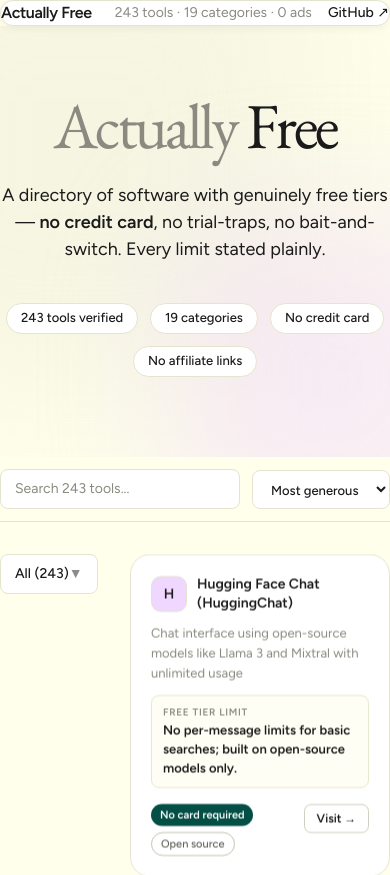
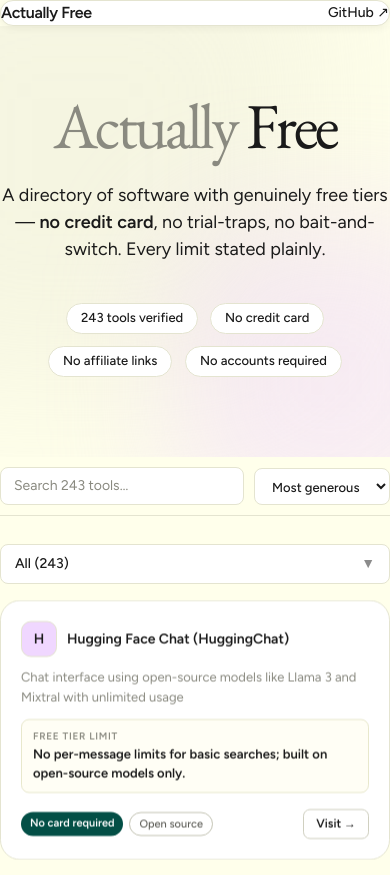
Before and after one commit to classthandstrategies-ai/actually-free, a React (Vite) app: page / in a window 390 px wide. Shown: the top 875 px of the page. Built offline with nearby package versions, Linux system fonts and the light colour scheme.

Commit message:
fix: 10-issue flagship audit — sort bug, sidebar perf, mobile layout, dead CSS, accessible controls, dynamic counts, result feedback, stagger, empty category

```diff
--- a/src/App.jsx
+++ b/src/App.jsx
@@ -9,6 +9,8 @@
 import HowToReadSection from './components/HowToReadSection'
 import MissionBand from './components/MissionBand'
 import Footer from './components/Footer'
+
+const TOTAL = tools.length
 
 function App() {
   const [search, setSearch] = useState('')
@@ -36,43 +38,61 @@
       result = [...result].sort((a, b) => (b.generosity || 0) - (a.generosity || 0))
     } else if (sort === 'alphabetical') {
       result = [...result].sort((a, b) => a.name.localeCompare(b.name))
+    } else if (sort === 'category') {
+      result = [...result].sort((a, b) =>
+        a.category.localeCompare(b.category) || a.name.localeCompare(b.name)
+      )
     }
 
     return result
   }, [search, activeCategory, sort])
 
   const categoryCounts = useMemo(() => {
-    const counts = {}
+    const counts = { all: tools.length }
     categories.forEach((cat) => {
-      if (cat.slug === 'all') {
-        counts[cat.slug] = tools.length
-      } else {
+      if (cat.slug !== 'all') {
         counts[cat.slug] = tools.filter((t) => t.category === cat.slug).length
       }
     })
     return counts
   }, [])
 
+  const isFiltered = search.length > 0 || activeCategory !== 'all'
+
   return (
     <div style={{ minHeight: '100vh', background: '#ffffeb' }}>
-      <Nav />
-      <Hero />
+      <Nav total={TOTAL} categories={categories} />
+      <Hero total={TOTAL} />
 
       {/* Sticky controls */}
-      <div className="sticky z-40" style={{ top: '68px' }}>
+      <div className="sticky z-40" style={{ top: '64px' }}>
         <Controls
           search={search}
           onSearchChange={setSearch}
           sort={sort}
           onSortChange={setSort}
+          total={TOTAL}
+          resultCount={filtered.length}
+          isFiltered={isFiltered}
         />
       </div>
 
       {/* Main content */}
-      <main className="max-w-[1200px] mx-auto px-6" style={{ paddingTop: '32px', paddingBottom: '64px' }}>
+      <main className="max-w-[1200px] mx-auto px-6" style={{ paddingTop: '28px', paddingBottom: '64px' }}>
+        {/* Mobile: category selector above grid */}
+        <div className="md:hidden" style={{ marginBottom: '16px' }}>
+          <CategorySidebar
+            categories={categories}
+            active={activeCategory}
+            counts={categoryCounts}
+            onSelect={setActiveCategory}
+            mobileOnly
+          />
+        </div>
+
         <div style={{ display: 'flex', gap: '32px', alignItems: 'flex-start' }}>
-          {/* Sidebar — handles its own mobile/desktop rendering */}
-          <div style={{ flexShrink: 0, position: 'sticky', top: '136px', alignSelf: 'flex-start' }}>
+          {/* Desktop sidebar — sticky */}
+          <div className="hidden md:block" style={{ flexShrink: 0, position: 'sticky', top: '132px', alignSelf: 'flex-start' }}>
             <CategorySidebar
               categories={categories}
               active={activeCategory}
@@ -82,7 +102,7 @@
           </div>
 
           {/* Grid */}
-          <ToolGrid tools={filtered} />
+          <ToolGrid tools={filtered} total={TOTAL} isFiltered={isFiltered} />
         </div>
       </main>
 
--- a/src/components/CategorySidebar.jsx
+++ b/src/components/CategorySidebar.jsx
@@ -1,14 +1,10 @@
 import { useState } from 'react'
 
-export default function CategorySidebar({ categories, active, counts, onSelect }) {
-  const [mobileOpen, setMobileOpen] = useState(false)
-  const activeLabel = categories.find((c) => c.slug === active)?.label || 'All'
-
-  const Item = ({ cat }) => {
+function CategoryItem({ cat, active, counts, onSelect, closeMobile }) {
   const isActive = active === cat.slug
   return (
     <button
-        onClick={() => { onSelect(cat.slug); setMobileOpen(false) }}
+      onClick={() => { onSelect(cat.slug); closeMobile?.() }}
       className="w-full text-left font-figtree font-medium"
       style={{
         display: 'flex',
@@ -27,62 +23,66 @@
       onMouseLeave={(e) => { if (!isActive) e.currentTarget.style.background = 'transparent' }}
     >
       <span>{cat.label}</span>
-        <span style={{ fontSize: '11px', opacity: 0.55, marginLeft: '6px', flexShrink: 0 }}>
+      <span style={{ fontSize: '11px', opacity: 0.5, marginLeft: '6px', flexShrink: 0 }}>
         {counts[cat.slug] ?? 0}
       </span>
     </button>
   )
 }
 
+export default function CategorySidebar({ categories, active, counts, onSelect, mobileOnly }) {
+  const [mobileOpen, setMobileOpen] = useState(false)
+  const activeLabel = categories.find((c) => c.slug === active)?.label || 'All'
+  const closeMobile = () => setMobileOpen(false)
+
+  const itemList = categories.map((cat) => (
+    <CategoryItem
+      key={cat.slug}
+      cat={cat}
+      active={active}
+      counts={counts}
+      onSelect={onSelect}
+      closeMobile={closeMobile}
+    />
+  ))
+
+  if (mobileOnly) {
     return (
-    <>
-      {/* Desktop sidebar */}
-      <aside
-        className="hidden md:block flex-shrink-0"
-        style={{ width: '200px', paddingTop: '16px' }}
-      >
-        <div style={{ display: 'flex', flexDirection: 'column', gap: '2px' }}>
-          {categories.map((cat) => <Item key={cat.slug} cat={cat} />)}
-        </div>
-      </aside>
-
-      {/* Mobile dropdown */}
-      <div className="md:hidden" style={{ marginBottom: '16px' }}>
+      <div>
         <button
           onClick={() => setMobileOpen(!mobileOpen)}
+          aria-expanded={mobileOpen}
           className="w-full font-figtree font-medium text-midnight-ink bg-white"
           style={{
-            display: 'flex',
-            alignItems: 'center',
-            justifyContent: 'space-between',
-            padding: '10px 14px',
-            fontSize: '14px',
-            border: '1px solid #e4e4d0',
-            borderRadius: '8px',
-            cursor: 'pointer',
+            display: 'flex', alignItems: 'center', justifyContent: 'space-between',
+            padding: '10px 14px', fontSize: '14px', border: '1px solid #e4e4d0',
+            borderRadius: '8px', cursor: 'pointer',
           }}
         >
           <span>{activeLabel} ({counts[active] ?? 0})</span>
           <span style={{ opacity: 0.5 }}>{mobileOpen ? '▲' : '▼'}</span>
         </button>
-
         {mobileOpen && (
           <div
             className="bg-white"
             style={{
-              marginTop: '4px',
-              border: '1px solid #e4e4d0',
-              borderRadius: '8px',
-              padding: '6px',
-              boxShadow: '0 4px 16px rgba(0,0,0,0.08)',
-              maxHeight: '320px',
-              overflowY: 'auto',
+              marginTop: '4px', border: '1px solid #e4e4d0', borderRadius: '8px',
+              padding: '6px', boxShadow: '0 4px 16px rgba(0,0,0,0.08)',
+              maxHeight: '320px', overflowY: 'auto',
             }}
           >
-            {categories.map((cat) => <Item key={cat.slug} cat={cat} />)}
+            {itemList}
           </div>
         )}
       </div>
-    </>
     )
   }
+
+  return (
+    <aside style={{ width: '200px', paddingTop: '8px' }}>
+      <div style={{ display: 'flex', flexDirection: 'column', gap: '2px' }}>
+        {itemList}
+      </div>
+    </aside>
+  )
+}
--- a/src/components/Controls.jsx
+++ b/src/components/Controls.jsx
@@ -1,44 +1,72 @@
-export default function Controls({ search, onSearchChange, sort, onSortChange }) {
+export default function Controls({ search, onSearchChange, sort, onSortChange, total, resultCount, isFiltered }) {
   return (
     <div
       className="bg-cream-paper"
-      style={{ borderBottom: '1px solid #e4e4d0', paddingTop: '12px', paddingBottom: '12px' }}
+      style={{ borderBottom: '1px solid #e4e4d0', paddingTop: '10px', paddingBottom: '10px' }}
     >
-      <div className="max-w-[1200px] mx-auto px-6 flex items-center gap-3">
+      <div
+        className="max-w-[1200px] mx-auto px-6"
+        style={{ display: 'flex', alignItems: 'center', gap: '10px' }}
+      >
+        {/* Search */}
+        <div style={{ position: 'relative', flex: 1, maxWidth: '360px' }}>
           <input
             type="text"
-          placeholder="Search 243 tools..."
+            placeholder={`Search ${total} tools…`}
             value={search}
             onChange={(e) => onSearchChange(e.target.value)}
-          className="search-input font-figtree text-midnight-ink placeholder-graphite-veil bg-white"
+            aria-label="Search tools"
+            className="search-input font-figtree text-midnight-ink placeholder-graphite-veil bg-white w-full"
             style={{
-            flex: 1,
-            maxWidth: '400px',
-            padding: '10px 14px',
+              padding: '9px 36px 9px 13px',
               fontSize: '14px',
               border: '1px solid #e4e4d0',
               borderRadius: '8px',
               outline: 'none',
             }}
           />
+          {search && (
+            <button
+              onClick={() => onSearchChange('')}
+              aria-label="Clear search"
+              style={{
+                position: 'absolute', right: '10px', top: '50%', transform: 'translateY(-50%)',
+                background: 'none', border: 'none', cursor: 'pointer', color: '#8a8a80',
+                fontSize: '16px', lineHeight: 1, padding: '2px',
+              }}
+            >
+              ×
+            </button>
+          )}
+        </div>
 
+        {/* Sort */}
         <select
           value={sort}
           onChange={(e) => onSortChange(e.target.value)}
+          aria-label="Sort tools"
           className="font-figtree font-medium text-midnight-ink bg-white"
           style={{
-            padding: '10px 14px',
-            fontSize: '13px',
-            border: '1px solid #e4e4d0',
-            borderRadius: '8px',
-            outline: 'none',
-            cursor: 'pointer',
+            padding: '9px 13px', fontSize: '13px', border: '1px solid #e4e4d0',
+            borderRadius: '8px', outline: 'none', cursor: 'pointer', flexShrink: 0,
           }}
         >
           <option value="generous">Most generous</option>
           <option value="alphabetical">A–Z</option>
           <option value="category">By category</option>
         </select>
+
+        {/* Result count — only shown when filtering */}
+        {isFiltered && (
+          <span
+            className="font-figtree font-medium hidden sm:inline"
+            style={{ fontSize: '13px', color: '#8a8a80', flexShrink: 0 }}
+          >
+            {resultCount === 0
+              ? 'No results'
+              : `${resultCount} of ${total}`}
+          </span>
+        )}
       </div>
     </div>
   )
--- a/src/components/Hero.jsx
+++ b/src/components/Hero.jsx
@@ -1,4 +1,4 @@
-export default function Hero() {
+export default function Hero({ total }) {
   return (
     <section
       className="w-full bg-cream-paper relative overflow-hidden"
@@ -59,10 +59,10 @@
         {/* Stat pills */}
         <div className="flex items-center justify-center gap-3 flex-wrap">
           {[
-            '243 tools verified',
-            '19 categories',
+            `${total} tools verified`,
             'No credit card',
             'No affiliate links',
+            'No accounts required',
           ].map((stat) => (
             <span
               key={stat}
--- a/src/components/Nav.jsx
+++ b/src/components/Nav.jsx
@@ -1,4 +1,5 @@
-export default function Nav() {
+export default function Nav({ total, categories }) {
+  const catCount = categories ? categories.filter((c) => c.slug !== 'all').length : 0
   return (
     <div className="sticky top-0 z-50 px-6 pt-4 pb-2 bg-cream-paper">
       <nav
@@ -14,8 +15,8 @@
           Actually Free
         </span>
         <div className="flex items-center gap-4">
-          <span className="font-figtree text-sm text-graphite-veil">
-            243 tools · 19 categories · 0 ads
+          <span className="font-figtree text-sm text-graphite-veil hidden sm:inline">
+            {total} tools · {catCount} categories · 0 ads
           </span>
           <a
             href="https://github.com/classthandstrategies-ai/actually-free"
--- a/src/components/ToolGrid.jsx
+++ b/src/components/ToolGrid.jsx
@@ -3,15 +3,20 @@
 export default function ToolGrid({ tools }) {
   if (!tools || tools.length === 0) {
     return (
-      <div className="flex-1 text-center py-16">
-        <p className="text-smoke">No tools found. Try adjusting your filters.</p>
+      <div className="flex-1 flex flex-col items-center justify-center" style={{ paddingTop: '64px', paddingBottom: '64px' }}>
+        <p className="font-figtree font-semibold text-midnight-ink" style={{ fontSize: '16px', marginBottom: '8px' }}>
+          No tools found
+        </p>
+        <p className="font-figtree text-graphite-veil" style={{ fontSize: '14px' }}>
+          Try a different search or category
+        </p>
       </div>
     )
   }
 
   return (
-    <div className="flex-1">
-      <div className="grid grid-cols-1 md:grid-cols-2 lg:grid-cols-3 gap-6">
+    <div className="flex-1 min-w-0">
+      <div className="grid grid-cols-1 md:grid-cols-2 lg:grid-cols-3 gap-5">
         {tools.map((tool, index) => (
           <ToolCard key={`${tool.id}-${tool.category}-${index}`} tool={tool} />
         ))}
--- a/src/data/categories.js
+++ b/src/data/categories.js
@@ -3,7 +3,6 @@
   { label: 'AI Chatbots', slug: 'ai-chatbots' },
   { label: 'AI Image', slug: 'ai-image' },
   { label: 'AI Writing', slug: 'ai-writing' },
-  { label: 'AI Audio/Video', slug: 'ai-audio-video' },
   { label: 'Design Tools', slug: 'design-tools' },
   { label: 'Dev Tools', slug: 'dev-tools' },
   { label: 'Code Hosting/CI', slug: 'code-hosting-ci' },
--- a/src/index.css
+++ b/src/index.css
@@ -104,16 +104,20 @@
   border-color: #1a1a1a !important;
 }
 
-/* Staggered entrance for grid children */
-.tool-card:nth-child(1)  { animation-delay: 0ms; }
-.tool-card:nth-child(2)  { animation-delay: 40ms; }
-.tool-card:nth-child(3)  { animation-delay: 80ms; }
-.tool-card:nth-child(4)  { animation-delay: 50ms; }
-.tool-card:nth-child(5)  { animation-delay: 90ms; }
-.tool-card:nth-child(6)  { animation-delay: 130ms; }
-.tool-card:nth-child(7)  { animation-delay: 100ms; }
-.tool-card:nth-child(8)  { animation-delay: 140ms; }
+/* Staggered entrance — 3-column rows, 30ms per card */
+.tool-card:nth-child(1)  { animation-delay:   0ms; }
+.tool-card:nth-child(2)  { animation-delay:  30ms; }
+.tool-card:nth-child(3)  { animation-delay:  60ms; }
+.tool-card:nth-child(4)  { animation-delay:  60ms; }
+.tool-card:nth-child(5)  { animation-delay:  90ms; }
+.tool-card:nth-child(6)  { animation-delay: 120ms; }
+.tool-card:nth-child(7)  { animation-delay: 120ms; }
+.tool-card:nth-child(8)  { animation-delay: 150ms; }
 .tool-card:nth-child(9)  { animation-delay: 180ms; }
+.tool-card:nth-child(10) { animation-delay: 180ms; }
+.tool-card:nth-child(11) { animation-delay: 210ms; }
+.tool-card:nth-child(12) { animation-delay: 240ms; }
+.tool-card:nth-child(n+13) { animation-delay: 240ms; }
 
 /* Visit button */
 .visit-btn {
```
Also changed, not shown: src/App.css (deleted, +0 -184 lines). Lines whose indentation alone changed are shown as unchanged.
